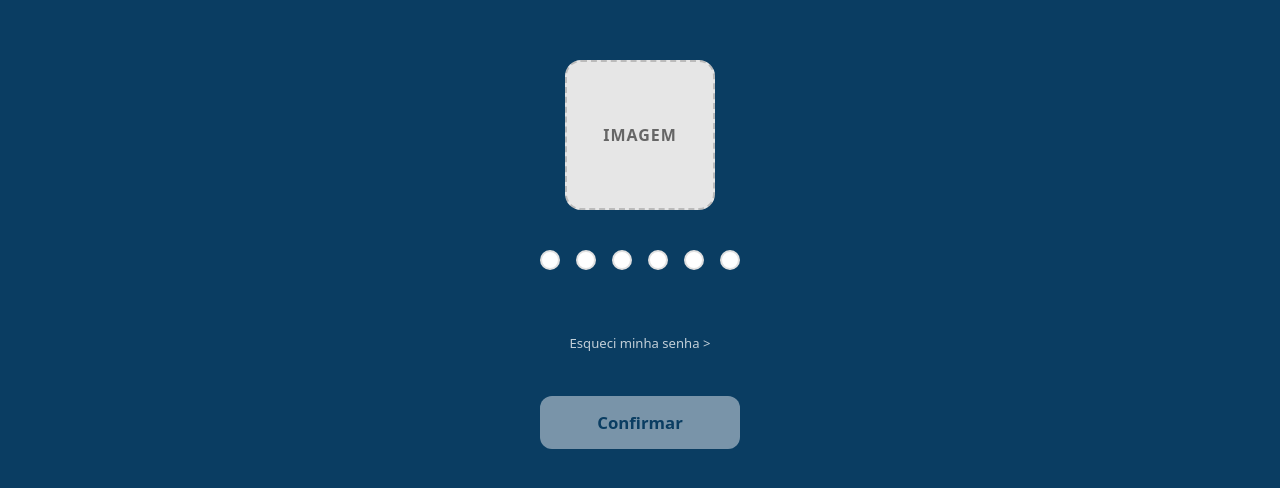
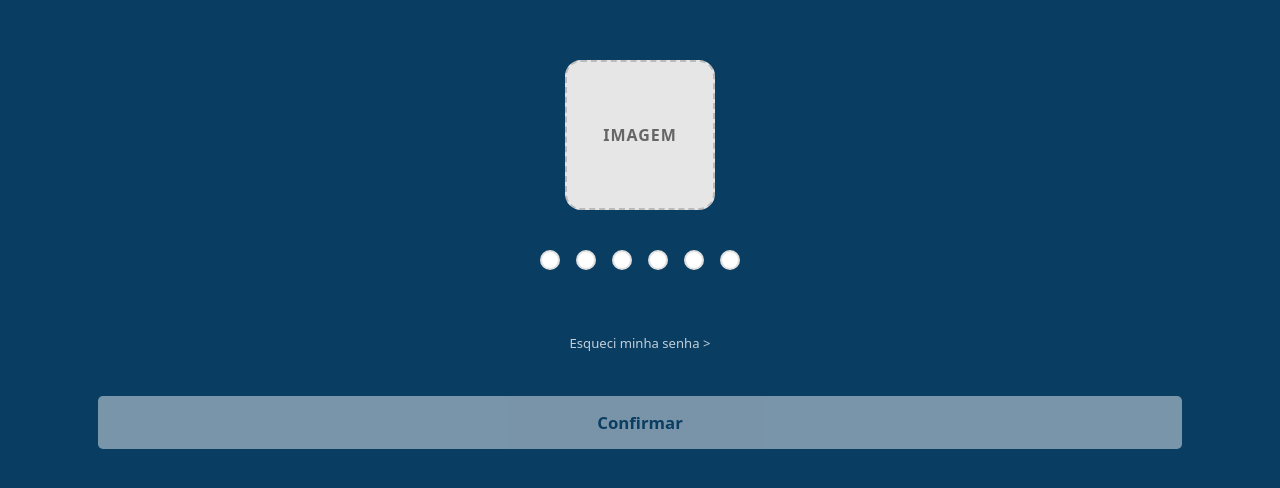
Before and after one commit to danilosr2k26-cloud/pontos, a website: page site/index.html in a window 1280 px wide. Shown: the part 146-634 px from the top of the page. Drawn offline with Linux system fonts and the light colour scheme; no server answers.

Commit message:
Update index.html

```diff
--- a/site/index.html
+++ b/site/index.html
@@ -24,7 +24,7 @@ img.conf { object-fit: contain; display: block; }
 .bolinha { width: 20px; height: 20px; border-radius: 50%; background: var(--bolinha); border: 2px solid rgba(0,0,0,.12); transition: transform .12s ease, background .12s ease; cursor: pointer; }
 .bolinha.on { background: var(--bolinha-on); transform: scale(1.08); }
 #matricula { position: absolute; opacity: 0; width: 1px; height: 1px; border: 0; padding: 0; font-size: 16px; pointer-events: none; }
-.btn-confirmar { min-width: 200px; padding: 15px 34px; border: 0; border-radius: 12px; font-family: inherit; font-size: 1.05rem; font-weight: 700; cursor: pointer; background: var(--btn); color: var(--btn-txt); opacity: .45; pointer-events: none; transition: opacity .2s ease, transform .1s ease; }
+.btn-confirmar { min-width: 88%; padding: 15px 34px; border: 0; border-radius: 5px; font-family: inherit; font-size: 1.05rem; font-weight: 700; cursor: pointer; background: var(--btn); color: var(--btn-txt); opacity: .45; pointer-events: none; transition: opacity .2s ease, transform .1s ease; }
 .btn-confirmar.ativo { opacity: 1; pointer-events: auto; } .btn-confirmar.ativo:active { transform: scale(.97); }
 .dica { margin-top: 22px; font-size: .82rem; color: var(--dica); }
 .cont h1 { font-size: 1.5rem; margin-bottom: 10px; text-align: center; }
```
